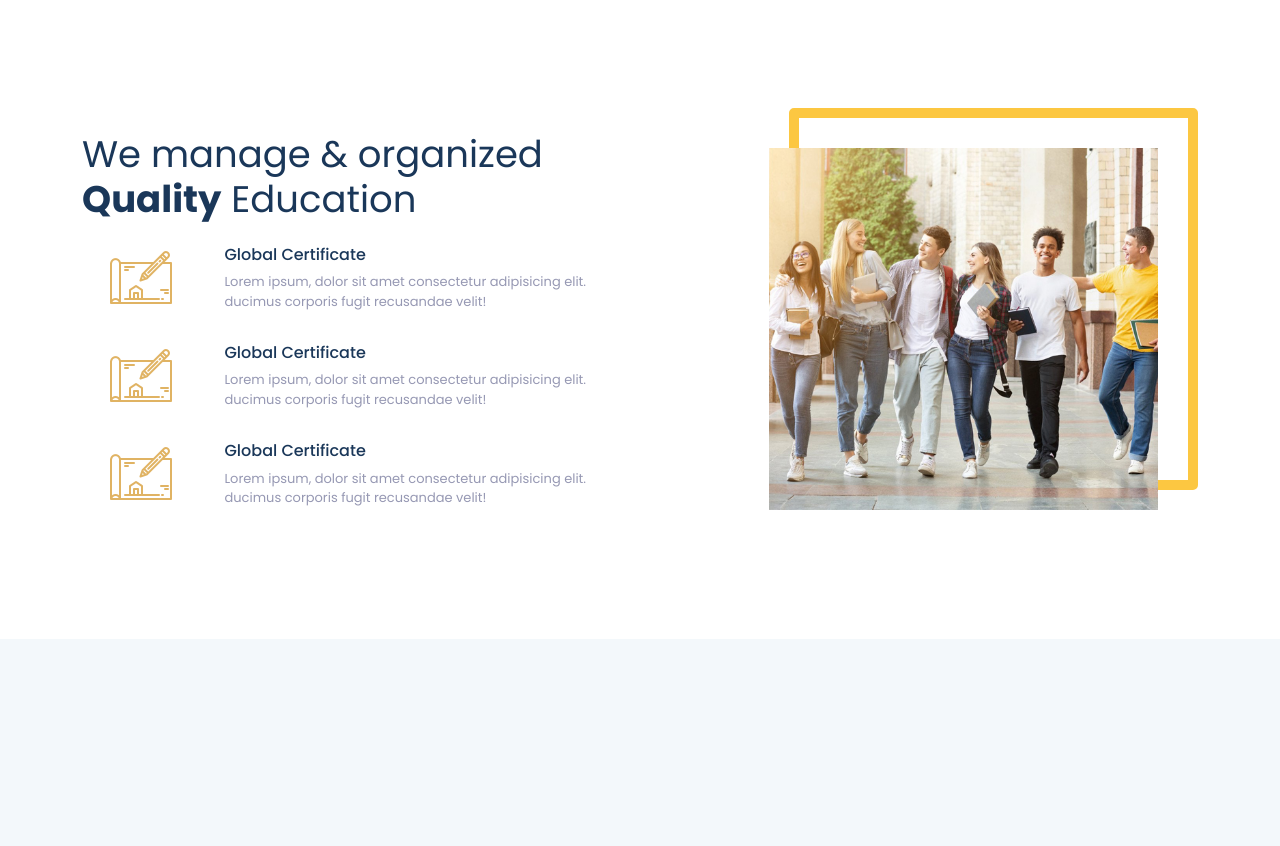
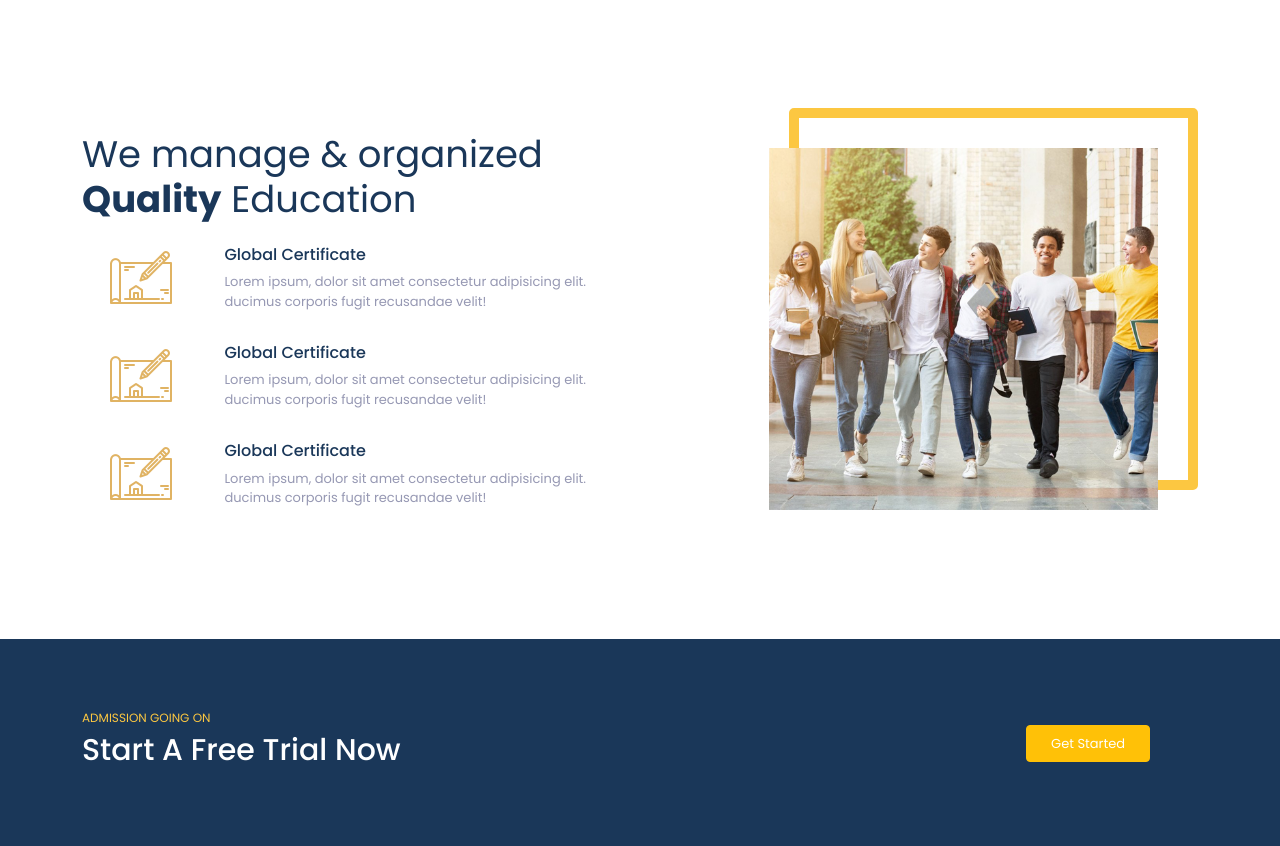
Before and after one commit to abmpallob/bbotstrap-exam-01, a plain HTML site: page index.html in a window 1280 px wide. Shown: the part 3128-3974 px from the top of the page. Before the commit the page ends 3767 px from the top, so only its background shows below. Drawn offline with Linux system fonts and the light colour scheme.

Commit message:
free-trail-section-complete

```diff
--- a/css/style.css
+++ b/css/style.css
@@ -160,3 +160,23 @@ img.w-100 {
     left: -30px;
 }
 /* Quality Education-section-end */
+
+/* Free-Trial-section-start */
+.free-trial-section p {
+    font-size: 12px;
+    color: #fcc741;
+    margin-bottom: 5px;
+}
+h3.text-white.pb-0 {
+    font-size: 30px;
+}
+section.free-trial-section.bg-blue {
+    padding: 70px 0px;
+}
+a.btn.text-white.btn-warning.py-2.px-4.font-13.mt-3.me-5 {
+    margin-left: 100;
+}
+a.btn.text-white.btn-warning.py-2.px-4.font.mt-3.me-5 {
+    font-size: 13px;
+}
+/* Free-Trial-section-end */
--- a/index.html
+++ b/index.html
@@ -351,6 +351,21 @@
         </div>
       </section>
       <!-- Quality Education-section-end -->
+      <!-- Free-Trial-section-start -->
+      <section class="free-trial-section bg-blue">
+        <div class="container">
+          <div class="row">
+            <div class="col-md-8">
+              <p class="">ADMISSION GOING ON</p>
+              <h3 class="text-white pb-0">Start A Free Trial Now</h3>
+            </div>
+            <div class="col-md-4 text-end">
+              <a class="btn text-white btn-warning py-2 px-4 font mt-3 me-5" href="#">Get Started</a>
+            </div>
+          </div>
+        </div>
+      </section>
+      <!-- Free-Trial-section-end -->
     </main>
 
 
```
